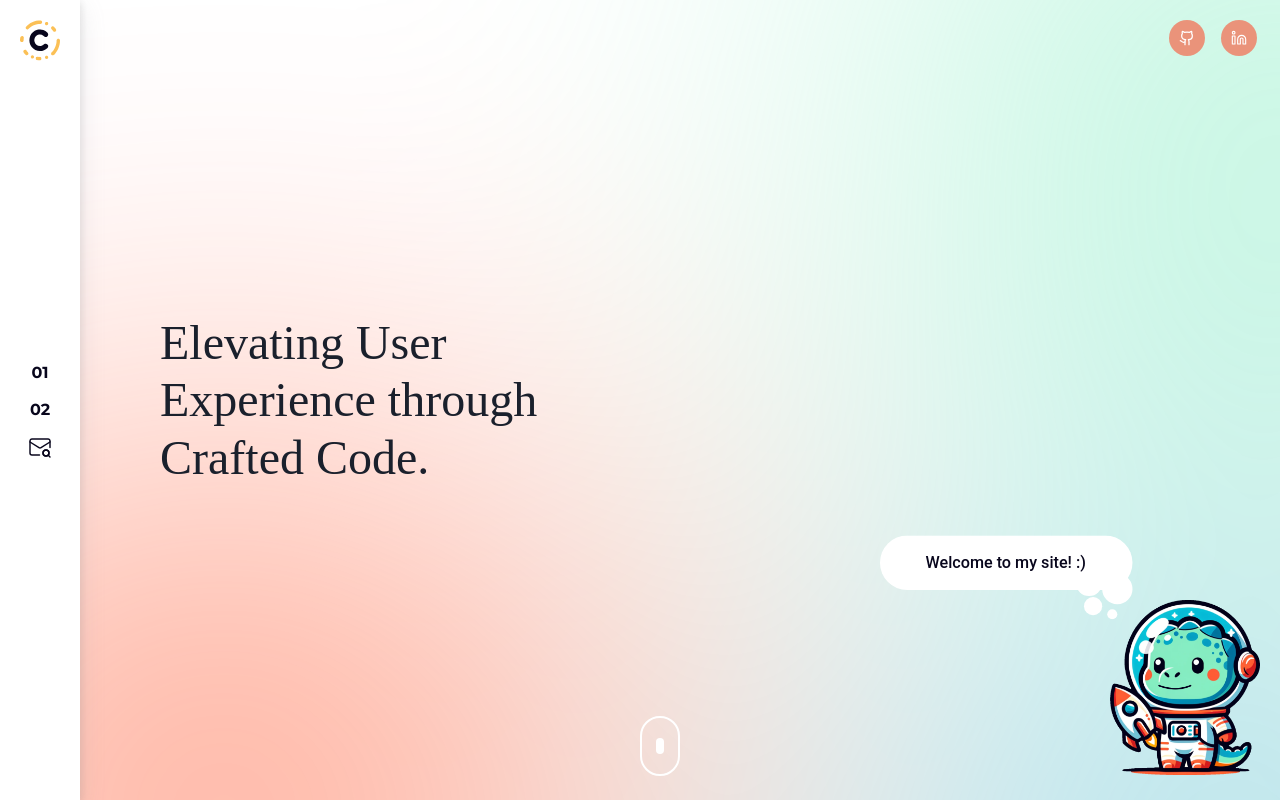
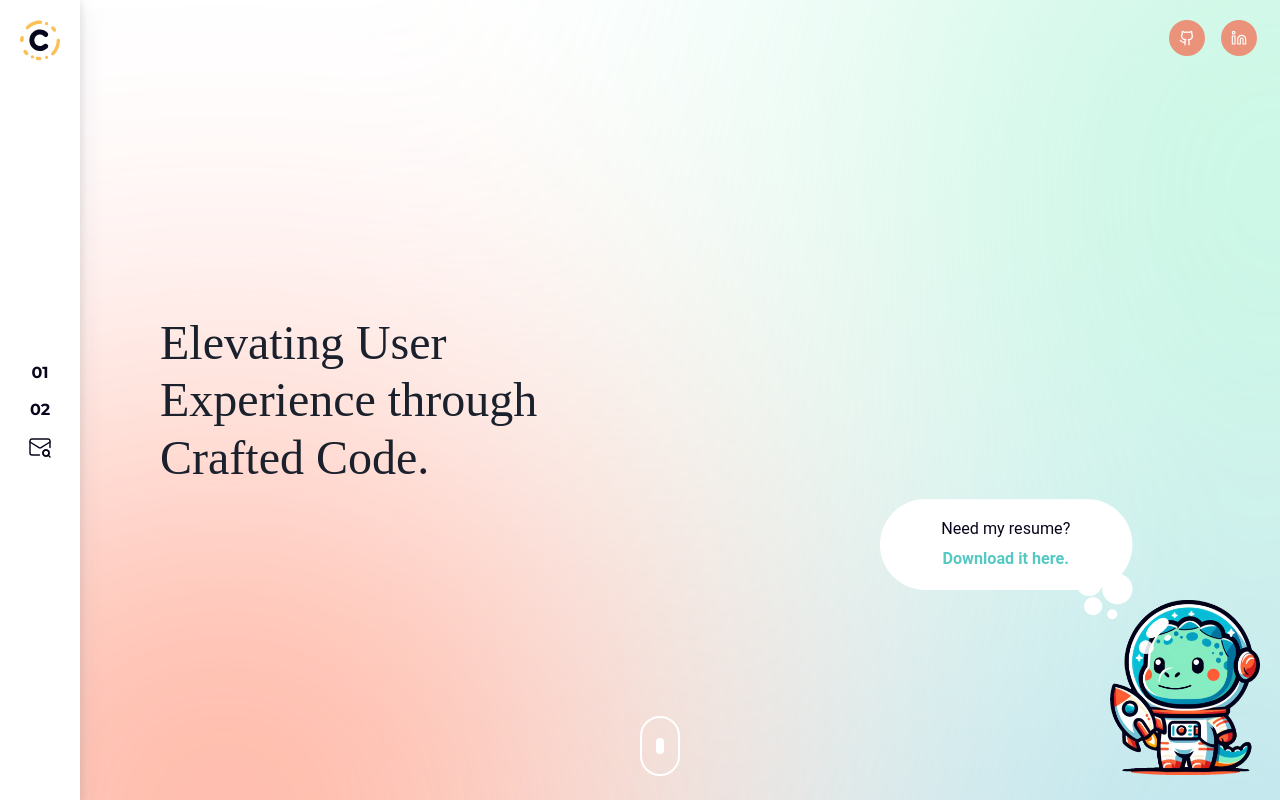
Before and after one commit to itscarlosisaac/personal-portfolio, a React (Vite) app: page / in a window 1280 px wide. Shown: the top 800 px of the page. Built offline with nearby package versions, Linux system fonts and the light colour scheme; a web font is replaced by a local one.

Commit message:
Updating content.

```diff
--- a/index.html
+++ b/index.html
@@ -2,7 +2,7 @@
 <html lang="en">
 <head>
 	<meta charset="UTF-8"/>
-	<link rel="icon" type="image/svg+xml" href="/vite.svg"/>
+	<link rel="icon" type="image/svg+xml" href="/logo.svg"/>
 	<meta name="viewport" content="width=device-width, initial-scale=1.0"/>
 	<link rel="preconnect" href="https://fonts.googleapis.com">
 	<link rel="preconnect" href="https://fonts.gstatic.com" crossorigin>
--- /dev/null
+++ b/src/EventBus/EventBus.ts
@@ -0,0 +1,28 @@
+type EventCallback<T = any> = (data: T) => void;
+
+class EventBus {
+	private listeners: { [event: string]: EventCallback[] };
+
+	constructor() {
+		this.listeners = {};
+	}
+
+	on<T>(event: string, callback: EventCallback<T>): void {
+		if (!this.listeners[event]) {
+			this.listeners[event] = [];
+		}
+		this.listeners[event].push(callback);
+	}
+
+	off<T>(event: string, callback: EventCallback<T>): void {
+		if (!this.listeners[event]) return;
+		this.listeners[event] = this.listeners[event].filter(cb => cb !== callback);
+	}
+
+	emit<T>(event: string, data: T): void {
+		if (!this.listeners[event]) return;
+		this.listeners[event].forEach(callback => callback(data));
+	}
+}
+
+export const eventBus = new EventBus();
--- a/src/components/Contact/Contact.tsx
+++ b/src/components/Contact/Contact.tsx
@@ -1,9 +1,34 @@
 import ParallaxSection from "../Parallax/ParallaxSection.tsx";
 import ContactFormContainer from "./ContactForm/ContactFormContainer.tsx";
 import DynamicSvgPath from "../Background/DynamicSvgPath.tsx";
-import {Box} from "@chakra-ui/react";
+import {Box, Text, VStack} from "@chakra-ui/react";
+import {useEffect, useRef} from "react";
+import {useInView} from "framer-motion";
+import {eventBus} from "../../EventBus/EventBus.ts";
 
 function Contact() {
+	const ref = useRef(null);
+	const isInView = useInView(ref, {once: false})
+
+	const resume_url = "https://drive.google.com/file/d/1GRuViLviqBEhaNqR_n22Ty6yedSXRlkE/view?usp=sharing"
+
+	const resumeMessage = <>
+		<VStack gap={0} fontSize={16}>
+			<Text >Need my resume?</Text>
+			<Text as={"a"} href={resume_url} color={"#56C9C2"} fontWeight={"bold"}>
+				Download it here.
+			</Text>
+		</VStack>
+	</>
+
+	useEffect(() => {
+		if (isInView) {
+			eventBus.emit('contact-in-view', resumeMessage);
+		}else {
+			eventBus.emit('contact-out-of-view', null);
+		}
+	}, [isInView]);
+
 	return (
 		<>
 			<ParallaxSection
@@ -11,6 +36,7 @@ function Contact() {
 					id: "contact",
 				}}
 			>
+				<Box ref={ref}>
 				<ContactFormContainer />
 					<Box zIndex={-1} position={"absolute"} left={"0"} bottom="0" w="100%" h="100vh" pointerEvents={"none"}>
 						<DynamicSvgPath
@@ -26,6 +52,7 @@ function Contact() {
 							color={"rgb(30,22,91)"}
 						/>
 					</Box>
+				</Box>
 			</ParallaxSection>
 		</>
 	)
--- a/src/components/Mascot/MascotPopup.tsx
+++ b/src/components/Mascot/MascotPopup.tsx
@@ -1,8 +1,17 @@
 import {Box, Text} from "@chakra-ui/react";
 import {motion} from "framer-motion";
+import {ReactNode, useEffect, useState} from "react";
+import {eventBus} from "../../EventBus/EventBus.ts";
+
+const initialState = <>
+	<Text textAlign={"center"} lineHeight={1.4} fontWeight={"500"} position={"relative"} zIndex={2}>
+		Welcome to my site! :)
+	</Text>
+</>
 
 function MascotPopup() {
 
+	const [currentBubble, setCurrentBubble] = useState<ReactNode>(initialState)
 	const deno_popup_variants = {
 		init: {
 			scale: 0,
@@ -31,12 +40,24 @@ function MascotPopup() {
 			backgroundColor: "white",
 			borderRadius: "70px",
 			boxShadow: `
-				-40px -34px 0 0 white,
 				-28px -6px 0 -2px white,
 				-24px 17px 0 -6px white,
 				-5px 25px 0 -10px white;`
 		}
 	}
+
+	useEffect(() => {
+		eventBus.on('contact-in-view', (data: ReactNode) => {
+			setCurrentBubble(data)
+		})
+		eventBus.on('contact-out-of-view', () => setCurrentBubble(initialState))
+		return () => {
+			eventBus.off('contact-in-view', () => {})
+			eventBus.off('contact-out-of-view', () => {})
+		}
+	}, [setCurrentBubble]);
+
+
 	return (
 		<>
 			<motion.div
@@ -50,9 +71,7 @@ function MascotPopup() {
 					maxWidth={"220px"} px={8} py={4} minWidth={"250px"}
 					right={"85%"} borderRadius={"70px"}
 					position={"absolute"} bottom={"90%"}>
-					<Text textAlign={"center"} lineHeight={1.4} fontWeight={"500"} position={"relative"} zIndex={2}>
-						Welcome to my site! :)
-					</Text>
+					{currentBubble}
 				</Box>
 			</motion.div>
 		</>
--- a/src/components/Parallax/ParallaxSection.tsx
+++ b/src/components/Parallax/ParallaxSection.tsx
@@ -1,15 +1,11 @@
 import {ReactNode} from 'react'
-// import {useScroll} from "framer-motion";
-// import useParallax from "../../hooks/animations/useParallax.ts";
 import {Grid} from "@chakra-ui/react";
 function ParallaxSection({children, containerProps}: {children: ReactNode, containerProps?: Record<string, unknown>}) {
-	// const ref = useRef(null);
-	// const { scrollYProgress } = useScroll({ target: ref });
-	// const y = useParallax(scrollYProgress, 300);
+
 
 	return (
 		<>
-			<Grid
+			<Grid id={"ARA"}
 				w={"100%"}
 				minH={"100vh"}
 				h={{base: "auto", md: "100vh"}}
```
Also changed, not shown: src/components/CaseStudy/CaseStudyListItem/CaseStudyListItem.tsx (+7 -11 lines), public/logo.svg (added). Lines whose indentation alone changed are shown as unchanged.
